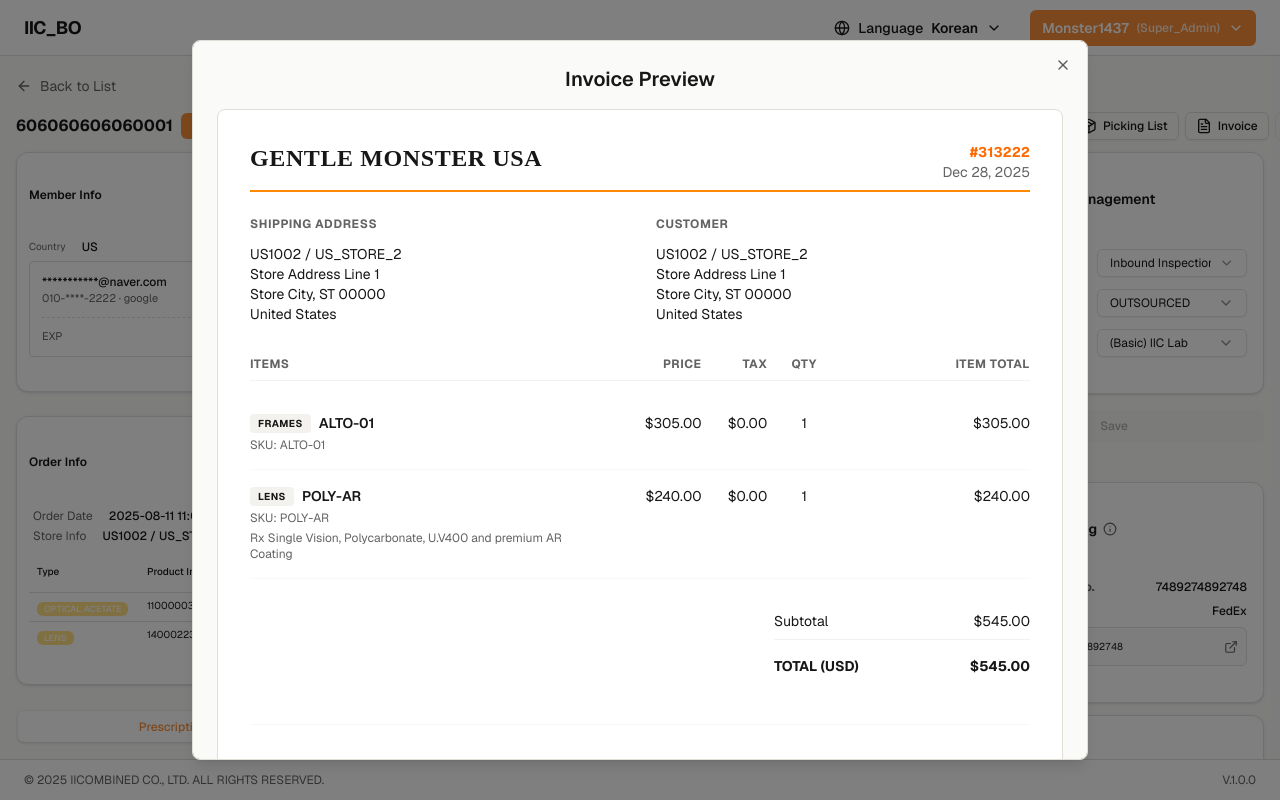
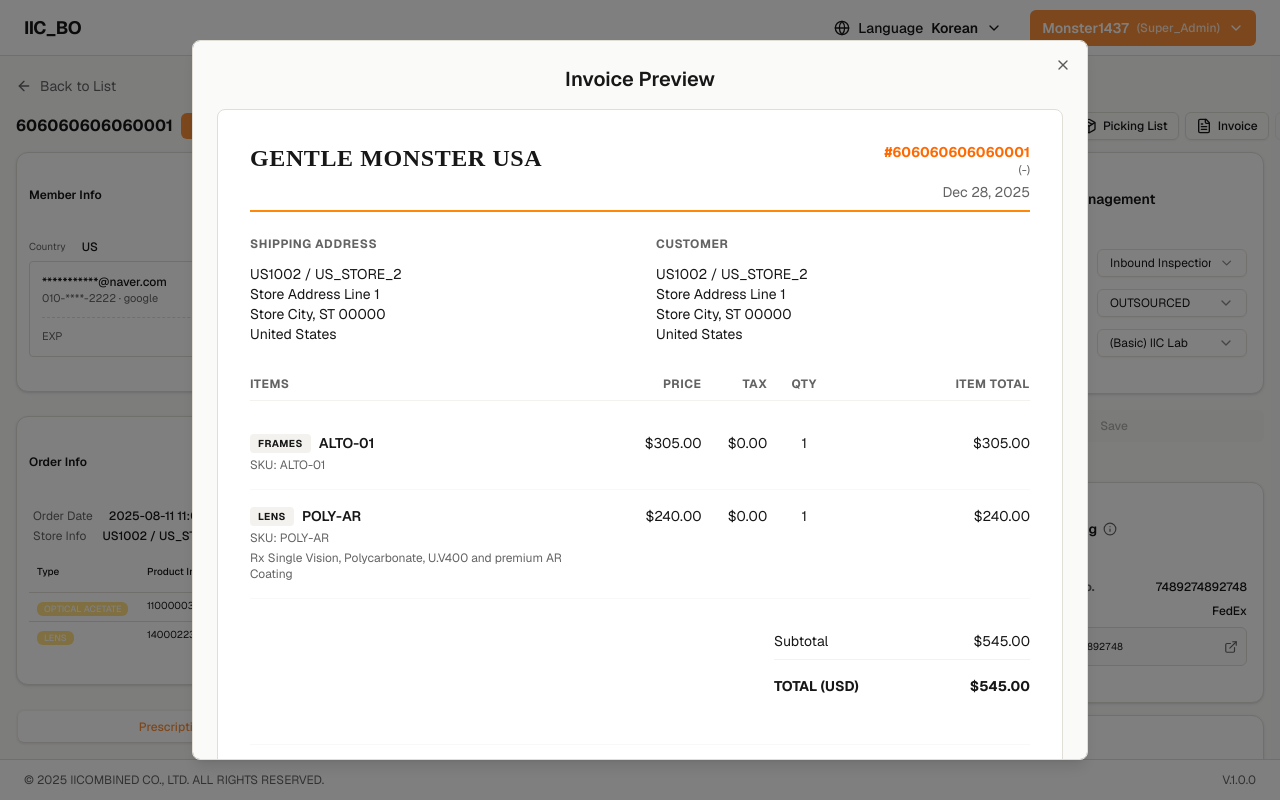
Before and after one commit to wooju-lee/lms_rx_work, a Next.js app: page /work/1 in a window 1280 px wide. Both pictures are taken after a click on the button "Invoice". Built offline with nearby package versions, Linux system fonts and the light colour scheme.

Commit message:
update: Invoice 주문번호 2종(Order No. #, Number) 노출
Co-Authored-By: Claude Opus 4.6 <noreply@anthropic.com>

```diff
--- a/components/lens-work/invoice-modal.tsx
+++ b/components/lens-work/invoice-modal.tsx
@@ -21,7 +21,8 @@ interface InvoiceModalProps {
 const getInvoiceData = (item: WorkItem) => {
   const isOnline = item.channel === "Online"
   return {
-    orderNumber: `#${item.number || "313222"}`,
+    orderNo: item.orderNumber,
+    number: item.number || "-",
     orderDate: "Dec 28, 2025",
     shippingAddress: isOnline
       ? {
@@ -105,8 +106,9 @@ export function InvoiceModal({ open, onOpenChange, item }: InvoiceModalProps) {
           <div className="flex justify-between items-start mb-2">
             <h1 className="text-2xl font-bold tracking-wide" style={{ fontFamily: "'Times New Roman', 'Georgia', serif" }}>GENTLE MONSTER USA</h1>
             <div className="text-right">
-              <p className="text-sm font-bold text-orange-500">{invoice.orderNumber}</p>
-              <p className="text-sm text-muted-foreground">{invoice.orderDate}</p>
+              <p className="text-sm font-bold text-orange-500">#{invoice.orderNo}</p>
+              <p className="text-xs text-muted-foreground">({invoice.number})</p>
+              <p className="text-sm text-muted-foreground mt-1">{invoice.orderDate}</p>
             </div>
           </div>
 
```
